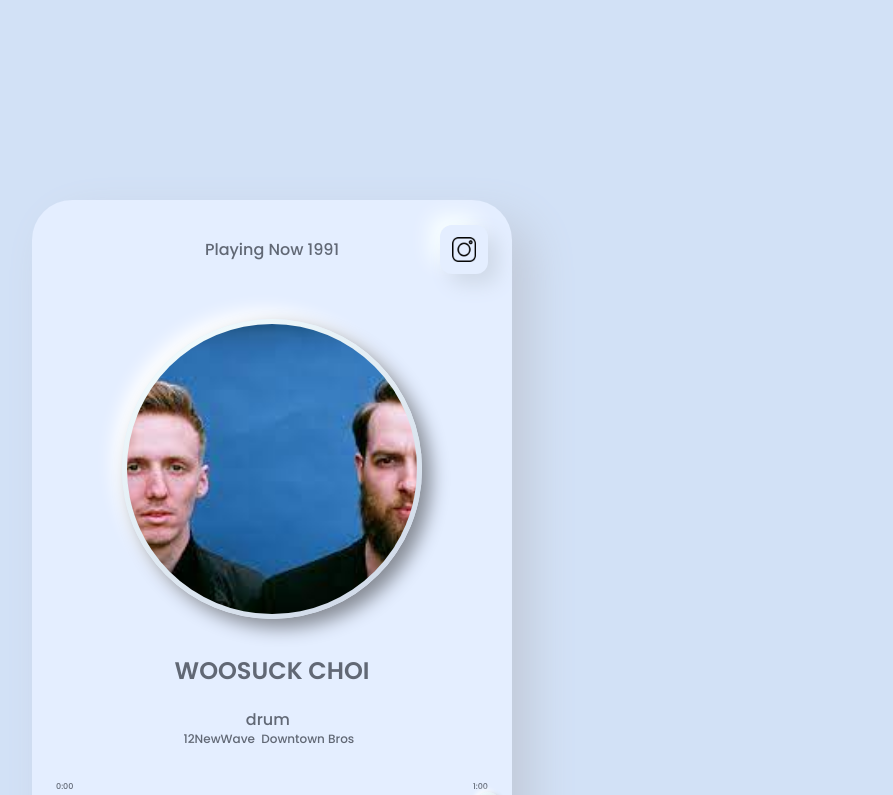
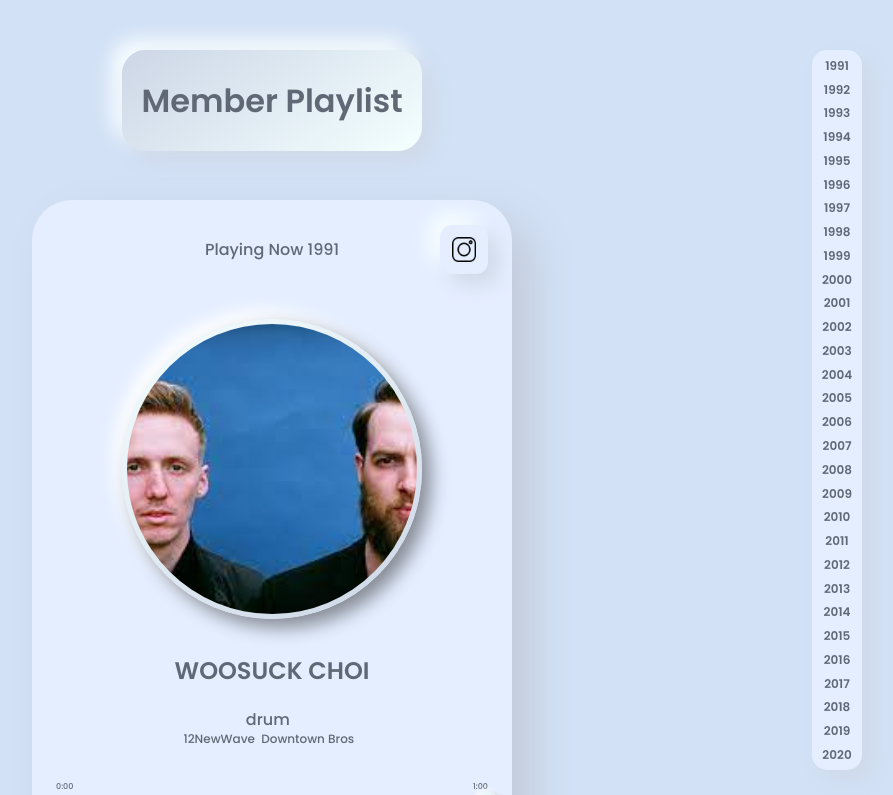
Before and after one commit to CriminalPenguin/artist_in_hema, a React (Create React App) app in the folder hema-app/: page /members in a window 1280 px wide. Shown: the top 795 px of the page, without its empty margins (368-1261 px from the left). Built offline with nearby package versions, Linux system fonts and the light colour scheme.

Commit message:
2페이지 리디자인 마무리, 기능구현 완료

```diff
--- a/hema-app/src/Members2.css
+++ b/hema-app/src/Members2.css
@@ -1,12 +1,66 @@
+.Page {
+  position: relative;
+}
+
+.Navbar {
+  height: 90%;
+  width: 50px;
+  position: fixed;
+  top: 50px;
+  right: 50px;
+  display: flex;
+  flex-direction: column;
+  justify-content: space-evenly;
+
+  border-radius: 15px;
+  background: #e4eeff;
+  box-shadow:  10px 10px 20px #cfd9e8;
+}
+
+.Navbar div {
+  color: #616875;
+  font-weight: 600;
+  font-size: 12px;
+  line-height: 17px;
+  cursor: pointer;
+}
+
 .Main {
   background-color: #d2e1f6;
   width: 100%;
-  padding-top: 200px;
   justify-content: center;
   text-align: center;
   align-items: center;
   display: flex;
   flex-direction: column;
+}
+
+.Playlist {
+  height: 200px;
+  width: 100%;
+  justify-content: center;
+  text-align: center;
+  align-items: center;
+  display: flex;
+}
+
+.Playlist div {
+  width: 300px;
+  height: 101px;
+  justify-content: center;
+  text-align: center;
+  align-items: center;
+  border-radius: 24px;
+  background: linear-gradient(145deg, #cdd6e6, #f4ffff);
+  box-shadow:  10px 10px 20px #cfd9e8,
+              -10px -10px 20px #f9ffff;
+}
+
+.Playlist p {
+  color: #616875;
+  font-weight: 600;
+  font-size: 32px;
+  line-height: 37px;
 }
 
 .Years {
--- a/hema-app/src/Members2.js
+++ b/hema-app/src/Members2.js
@@ -1,6 +1,7 @@
 import './Members2.css';
 import React from 'react';
 import { useState } from 'react';
+import { Link } from 'react-scroll';
 
 import left from './img/left.svg';
 import right from './img/right.svg';
@@ -23,29 +24,35 @@ const 가입년도2=['06','07','08','09','10',
               '11','12','13','14','15',
               '16','17','18','19','20']
 
+
 function Members() {
-
   return(
-    <div>
-      {/* <Div1></Div1> */}
+    <div className="Page">
+      <Nav></Nav>
+      <Div1></Div1>
       <Div2></Div2>
     </div>
   );
 } // 전체 UI표시 함수
 
+function Nav() {
+  return(
+    <div className="Navbar">
+      {divNum.map(function(a){
+        return(
+          <Link to={a-1990} spy={true} smooth={true}>
+            <div>{a}</div>
+          </Link>
+        );
+      })}
+    </div>
+  );
+}
+
 function Div1() {
   return(
     <div className="Main">
-      <div className="Years">
-        { 가입년도.map(function(a){
-          return (<div className="Num">{a}</div>)
-        })}
-      </div>
-      <div className="Years">
-        { 가입년도2.map(function(a){
-          return (<div className="Num">{a}</div>)
-        })}
-      </div>
+      <div className="Playlist"><div><p>Member Playlist</p></div></div>
     </div>
   );
 } // 가입년도 네비게이션 바 함수
@@ -100,7 +107,7 @@ function Show(props) {
   }
 
   return (
-    <div className="Display">
+    <div className="Display" id={props.a - 1990}>
             <div className="Part1">
               <div><div></div></div>
               <p>Playing Now {props.a}</p>
--- a/package.json
+++ b/package.json
@@ -1,5 +1,6 @@
 {
   "dependencies": {
+    "react-scroll": "^1.8.7",
     "typeit-react": "^2.3.3"
   }
 }
```
Also changed, not shown: 1 other file (tests, documents, lock files or other folders).
